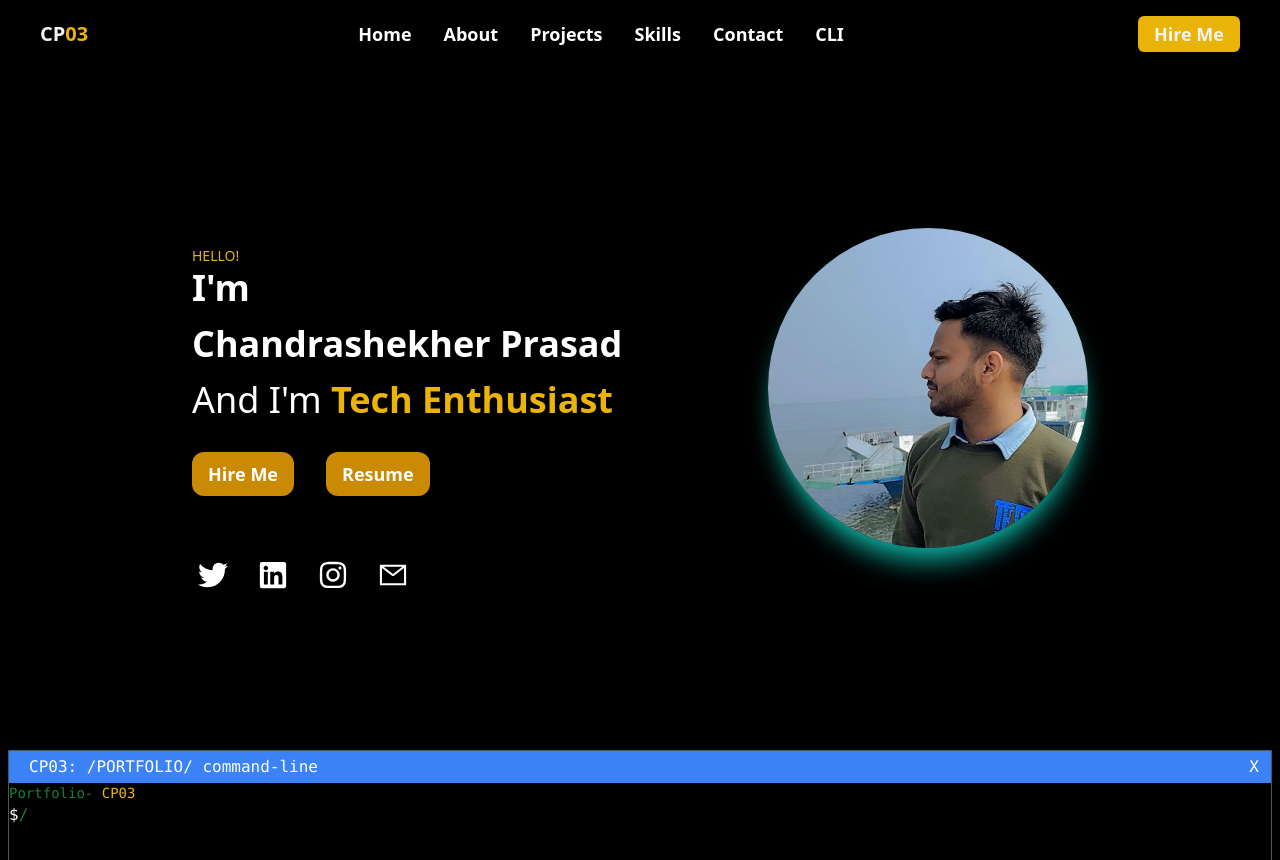
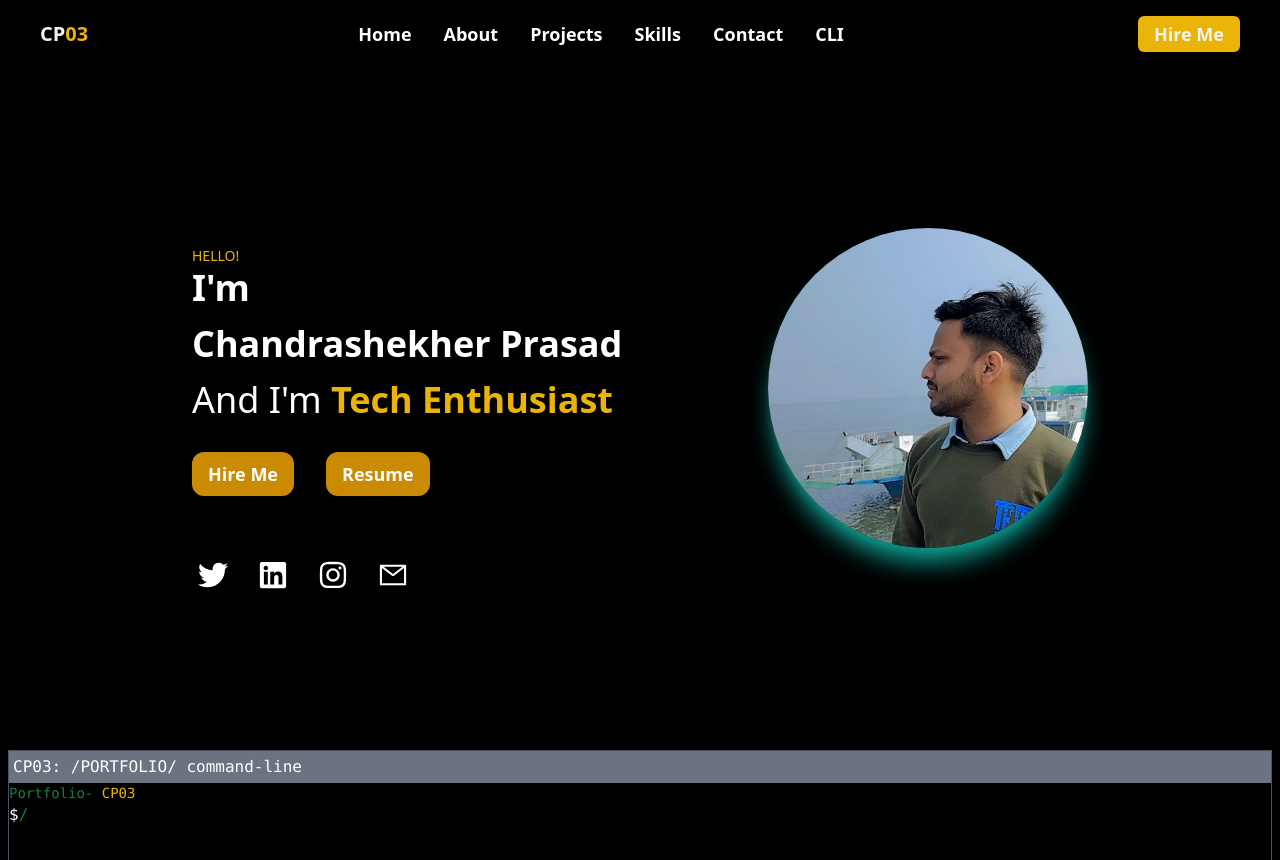
Before and after one commit to Chandrashekher1/thechandrashekher, a React (Create React App) app: page / in a window 1280 px wide. Shown: the top 860 px of the page. Built offline with nearby package versions, Linux system fonts and the light colour scheme.

Commit message:
Remove toggle button

```diff
--- a/src/CLi/Header.jsx
+++ b/src/CLi/Header.jsx
@@ -1,20 +1,13 @@
 import React from "react";
-import { useDispatch } from "react-redux";
-import { toggleDeactive } from "../store/toggleSlice";
+const Header = () => {
 
-const Header = () => {
-  const dispatch = useDispatch();
-
-  const handleToggle = () => {
-    dispatch(toggleDeactive());
-  };
 
   return (
-    <div className="bg-blue-500 text-white flex justify-between p-1">
-      <h3 className="ml-4">CP03: /PORTFOLIO/ command-line</h3>
-      <p className="cursor-pointer px-2 hover:bg-red-600" onClick={handleToggle}>
+    <div className="bg-gray-500 text-white flex justify-between p-1">
+      <h3 className="">CP03: /PORTFOLIO/ command-line</h3>
+      {/* <p className="cursor-pointer px-2 hover:bg-red-600" onClick={handleToggle}>
         X
-      </p>
+      </p> */}
     </div>
   );
 };
```
